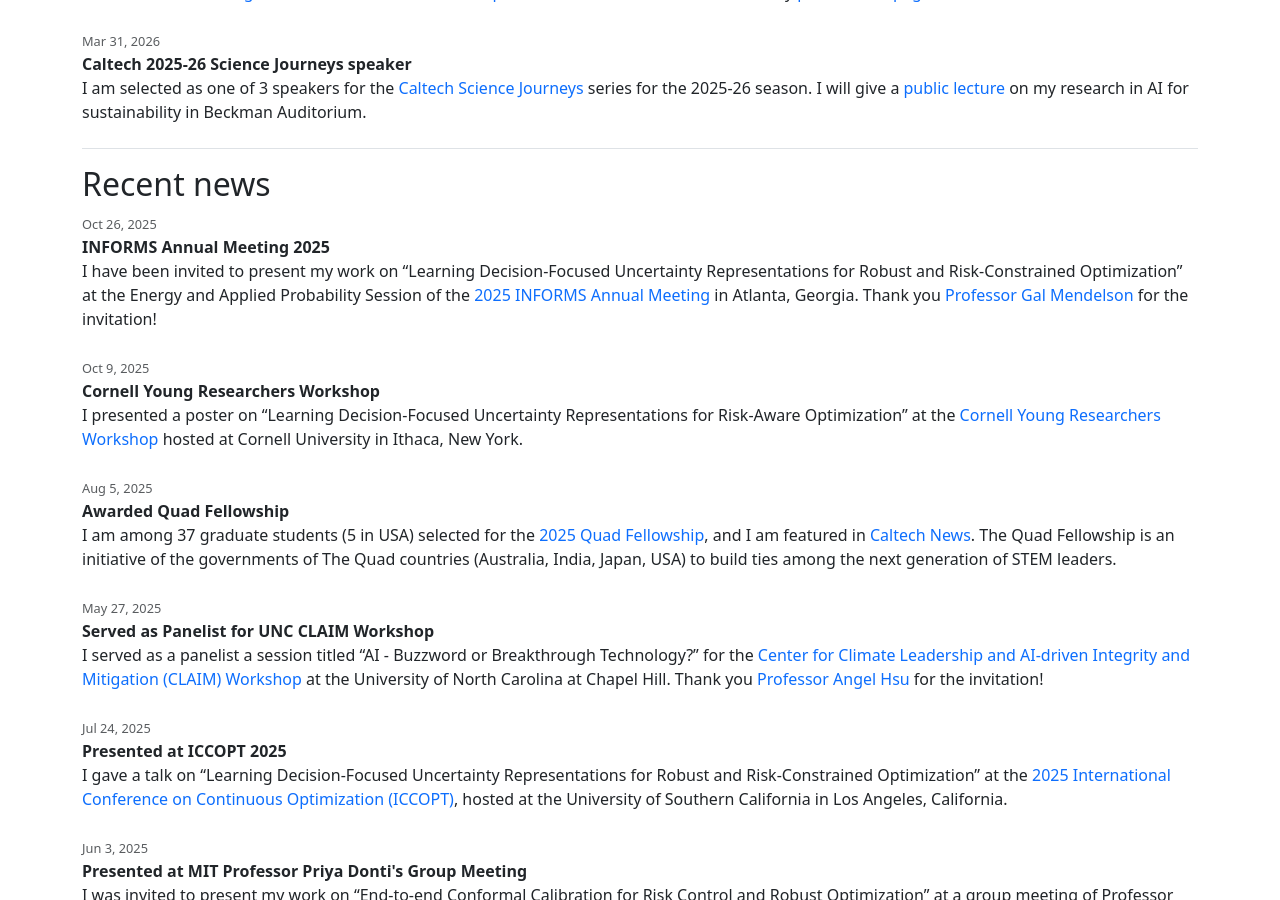
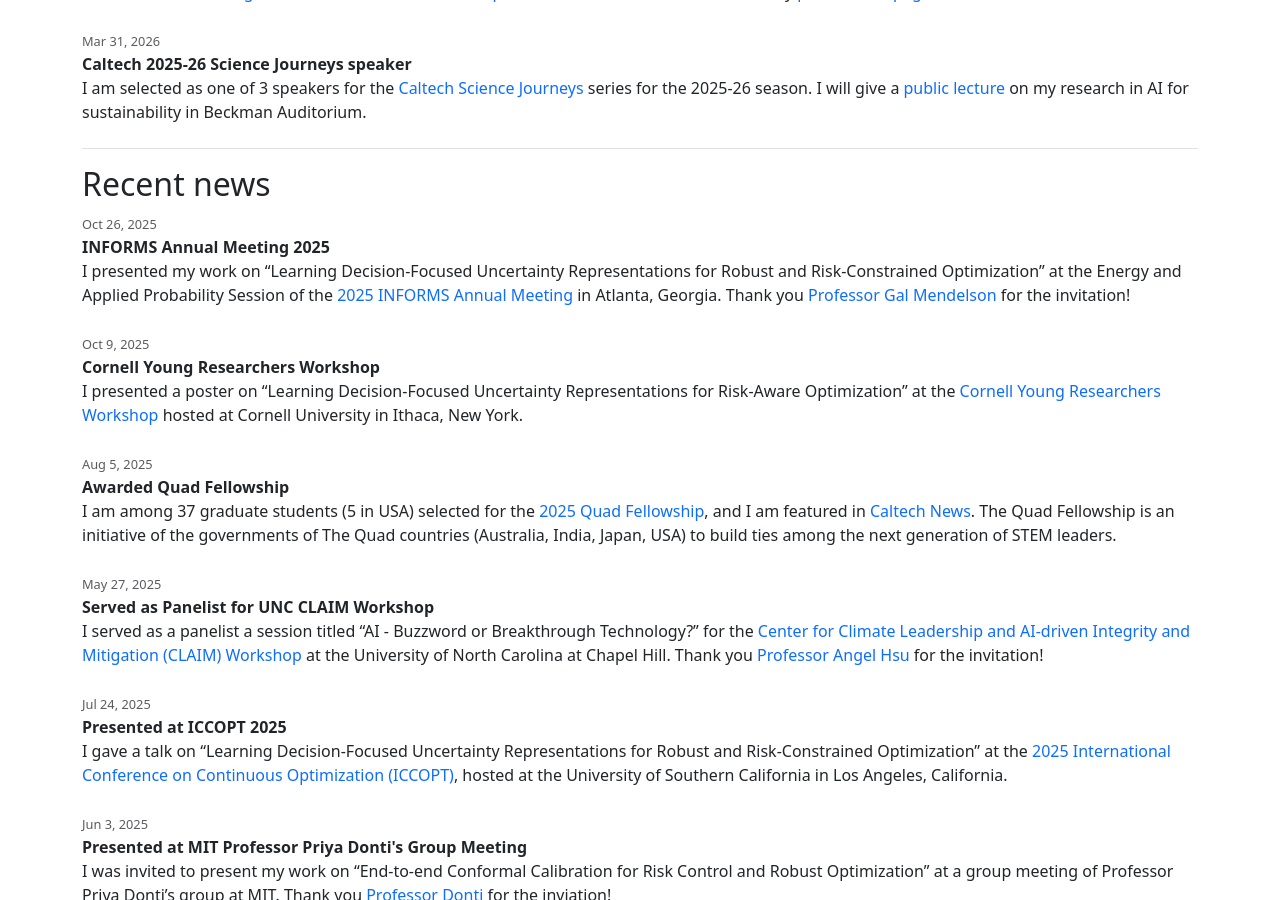
Before and after one commit to chrisyeh96/chrisyeh96.github.io, a Jekyll site: the page built from index.md, in a window 1280 px wide and 900 px high, scrolled down 1386 px. Built offline with Jekyll 4.4.1, drawn with Linux system fonts in a browser that asks for light colours.

Commit message:
Minor news + link updates

```diff
--- a/_data/news.yml
+++ b/_data/news.yml
@@ -8,7 +8,7 @@
 
 - date: 2025-10-26
   title: INFORMS Annual Meeting 2025
-  description: I have been invited to present my work on "Learning Decision-Focused Uncertainty Representations for Robust and Risk-Constrained Optimization" at the Energy and Applied Probability Session of the [2025 INFORMS Annual Meeting](https://meetings.informs.org/wordpress/annual/) in Atlanta, Georgia. Thank you [Professor Gal Mendelson](https://dds.technion.ac.il/people/academic-staff/mendelson-gal/) for the invitation!
+  description: I presented my work on "Learning Decision-Focused Uncertainty Representations for Robust and Risk-Constrained Optimization" at the Energy and Applied Probability Session of the [2025 INFORMS Annual Meeting](https://meetings.informs.org/wordpress/annual/) in Atlanta, Georgia. Thank you [Professor Gal Mendelson](https://dds.technion.ac.il/people/academic-staff/mendelson-gal/) for the invitation!
 
 - date: 2025-10-09
   title: Cornell Young Researchers Workshop
--- a/index.md
+++ b/index.md
@@ -7,6 +7,6 @@
 use_math: true
 ---
 
-I am a final-year PhD candidate in Computing and Mathematical Sciences (CMS) at [<span class="caltech-orange">Caltech</span>](https://cms.caltech.edu/), where I develop AI algorithms for decision-making under uncertainty with applications in energy, sustainability, and science. I am advised by professors [Yisong Yue](http://www.yisongyue.com/) and [Adam Wierman](https://adamwierman.com/), and my research is generously supported by the Caltech [Resnick Sustainability Institute](https://resnick.caltech.edu/people/christopher-yeh) and the [Quad Fellowship](https://www.quadfellowship.org/2025-fellows/christopher-yeh). I have also been supported by a [Caltech AI4Science/Amazon AWS Fellowship](https://www.cms.caltech.edu/academics/honors).
+I am a final-year PhD candidate in Computing and Mathematical Sciences (CMS) at [<span class="caltech-orange">Caltech</span>](https://cms.caltech.edu/), where I develop AI algorithms for decision-making under uncertainty with applications in energy, sustainability, and science. I am advised by professors [Yisong Yue](https://www.yisongyue.com/) and [Adam Wierman](https://adamwierman.com/), and my research is generously supported by the Caltech [Resnick Sustainability Institute](https://resnick.caltech.edu/people/christopher-yeh) and the [Quad Fellowship](https://www.quadfellowship.org/2025-fellows/christopher-yeh). I have also been supported by a [Caltech AI4Science/Amazon AWS Fellowship](https://www.cms.caltech.edu/academics/honors).
 
 Previously, I studied Computer Science at [<span class="cardinal-red">Stanford</span>](https://cs.stanford.edu/) where I was a member of the [Sustainability and AI Lab](https://web.archive.org/web/20240516012949/https://sustain.stanford.edu/) and served as president of [Code the Change](https://codethechange.stanford.edu/). I also spent a year studying global affairs as a [<span class="schwarzman-purple">Schwarzman Scholar</span>](https://www.schwarzmanscholars.org/) at Tsinghua in Beijing.
```
